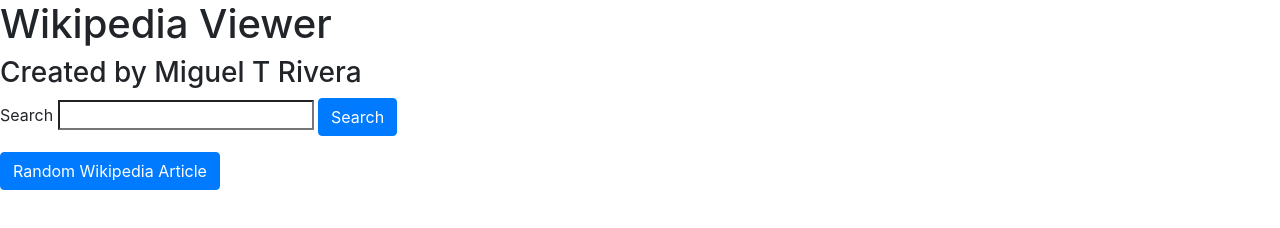
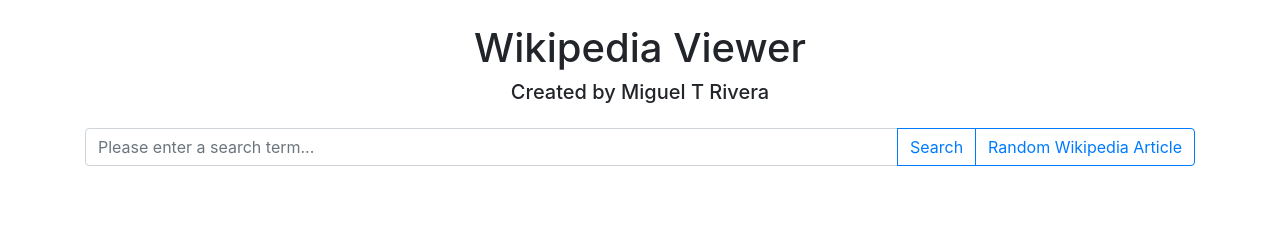
Before and after one commit to mtrivera/wikipedia-viewer, a plain HTML site: page index.html in a window 1280 px wide. Drawn offline with nearby package versions, Linux system fonts and the light colour scheme.

Commit message:
Utilize bootstrap and code cleanup

```diff
--- a/index.html
+++ b/index.html
@@ -5,34 +5,34 @@
   <meta name="viewport" content="width=device-width, initial-scale=1.0">
   <meta http-equiv="X-UA-Compatible" content="ie=edge">
   <title>Wikipedia Viewer | Miguel T Rivera</title>
-   <!--jQuery CDN-->
-   <script
-   src="https://code.jquery.com/jquery-3.2.1.min.js"
-   integrity="sha256-hwg4gsxgFZhOsEEamdOYGBf13FyQuiTwlAQgxVSNgt4="
-   crossorigin="anonymous"></script>
-   <!--Bootstrap CSS CDN-->
-   <link rel="stylesheet"
-   href="https://maxcdn.bootstrapcdn.com/bootstrap/4.0.0-beta.2/css/bootstrap.min.css"
-   integrity="sha384-PsH8R72JQ3SOdhVi3uxftmaW6Vc51MKb0q5P2rRUpPvrszuE4W1povHYgTpBfshb" crossorigin="anonymous">
-   <link href="styles/styles.css" rel="stylesheet">
+  <link href="styles/styles.css" rel="stylesheet">
+  <!--Bootstrap CSS CDN-->
+  <link href="https://stackpath.bootstrapcdn.com/bootstrap/4.1.1/css/bootstrap.min.css" rel="stylesheet"
+  integrity="sha384-WskhaSGFgHYWDcbwN70/dfYBj47jz9qbsMId/iRN3ewGhXQFZCSftd1LZCfmhktB" crossorigin="anonymous">
 </head>
 <body>
-  <header>
+  <div class="container">
+  <header class="text-center mt-4 mb-4">
     <h1>Wikipedia Viewer</h1>
-    <h3>Created by Miguel T Rivera</h3>
+    <h5>Created by Miguel T Rivera</h5>
   </header>
   <main>
-    <div id='searchBox'>
-      <label for='search'>Search</label>
-      <input type='search' name='search'>
-      <button class="btn btn-primary btn-default search">Search</button>
-    </div>
-    <div id='results'>
-      <ul class="list"></ul>
-    </div>
-    <a href='https://en.wikipedia.org/wiki/Special:Random' target='_blank'>
-    <button class="btn btn-primary btn-default">Random Wikipedia Article</button></a>
+      <div class="input-group mb-3">
+        <input type="text" class="form-control" placeholder="Please enter a search term...">
+        <div class="input-group-append">
+          <button class="btn btn-outline-primary search" type="button">Search</button>
+          <a class="btn btn-outline-primary"
+          href="https://en.wikipedia.org/wiki/Special:Random" target="_blank">Random Wikipedia Article</a>
+        </div>
+      </div>
+      <ul class="results"></ul>
   </main>
+  </div>
+  <!--jQuery CDN-->
+  <script
+  src="https://code.jquery.com/jquery-3.2.1.min.js"
+  integrity="sha256-hwg4gsxgFZhOsEEamdOYGBf13FyQuiTwlAQgxVSNgt4="
+  crossorigin="anonymous"></script>
   <script src="scripts/app.js"></script>
 </body>
 </html>
```
